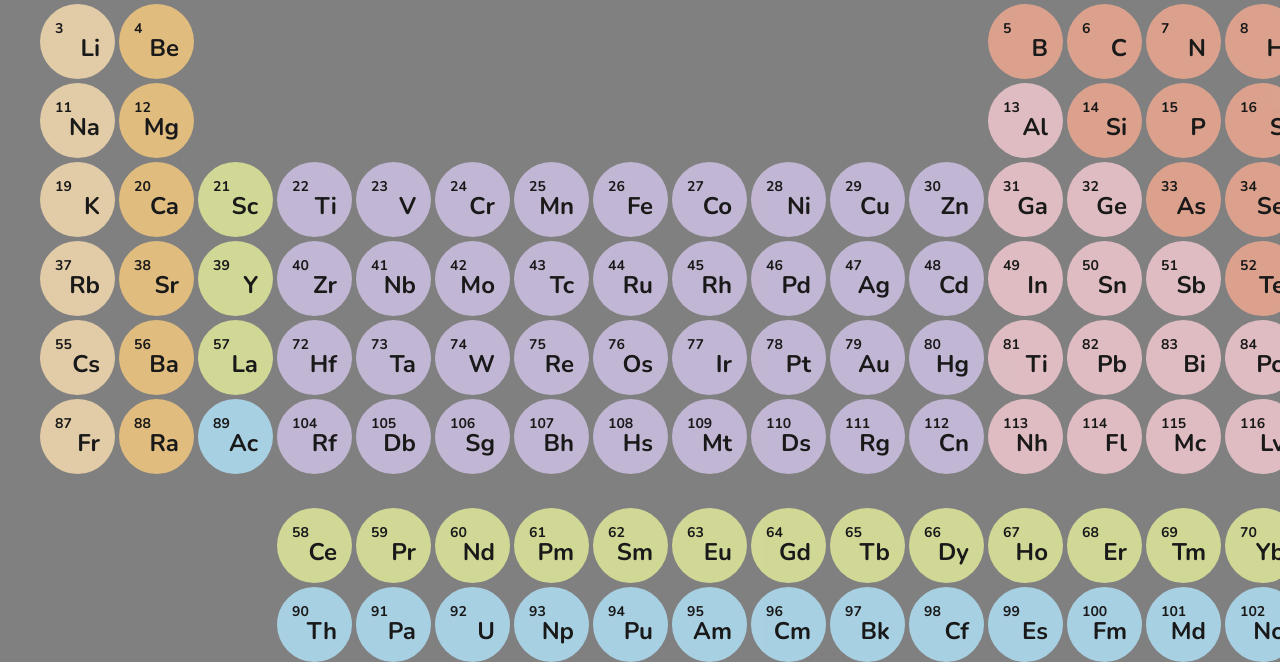
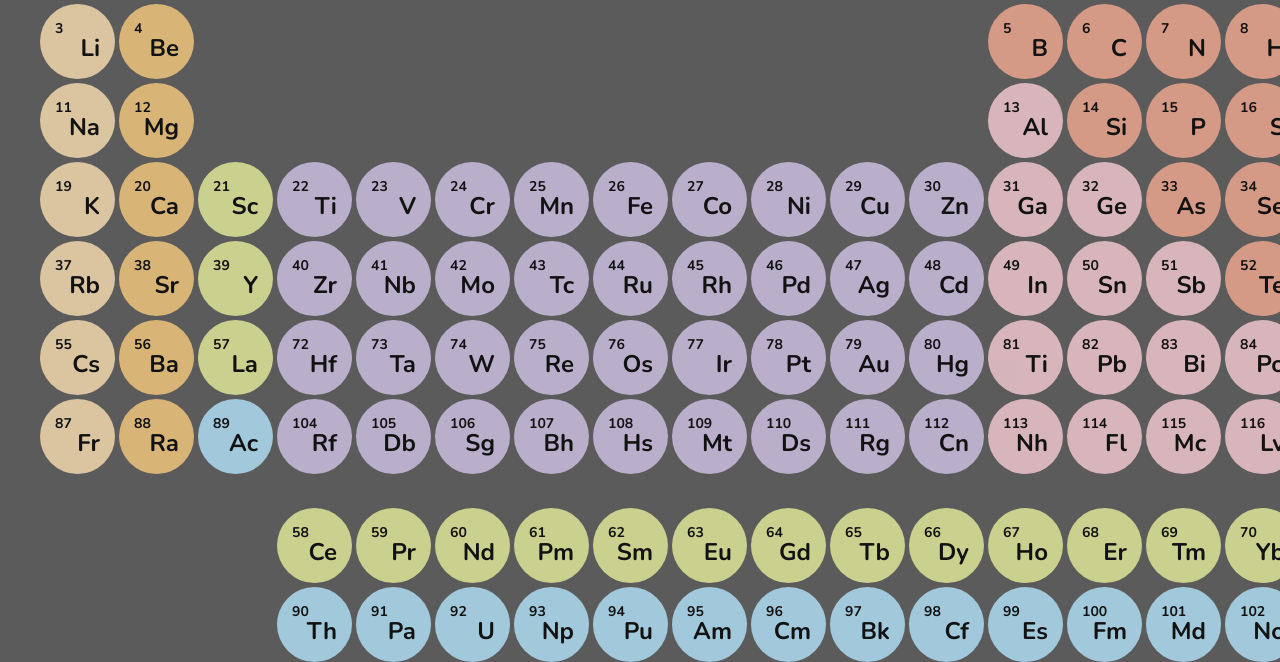
Before and after one commit to ifeanyiotiwa-hub/css-grid-task-periodic-table, a plain HTML site: page index.html in a window 1280 px wide. Shown: the part 148-810 px from the top of the page. Drawn offline with nearby package versions, Linux system fonts and the light colour scheme.

Commit message:
Updated background color

```diff
--- a/styles.css
+++ b/styles.css
@@ -6,7 +6,7 @@ body{
     font-family: 'Nunito', sans-serif;
     text-align: center;
     width: 100%;
-    background: grey;
+    background: rgb(92, 91, 91);
     display: flex;
     align-items: center;
     justify-content: center;
```
